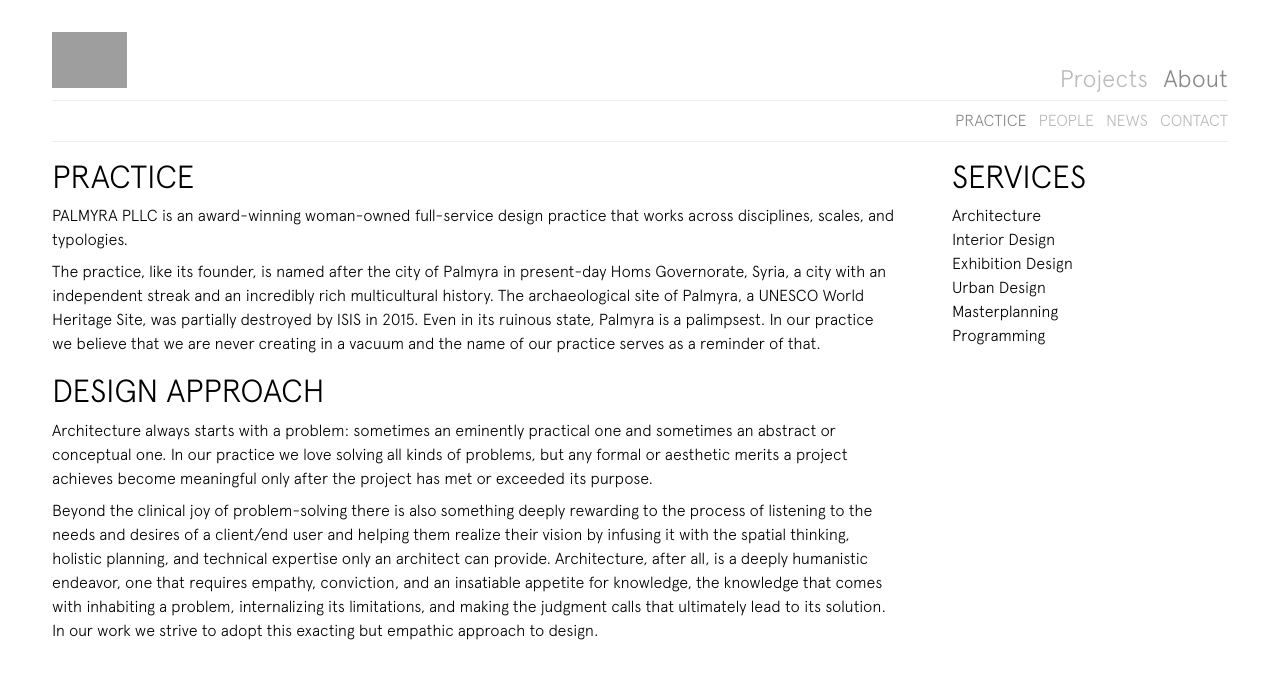
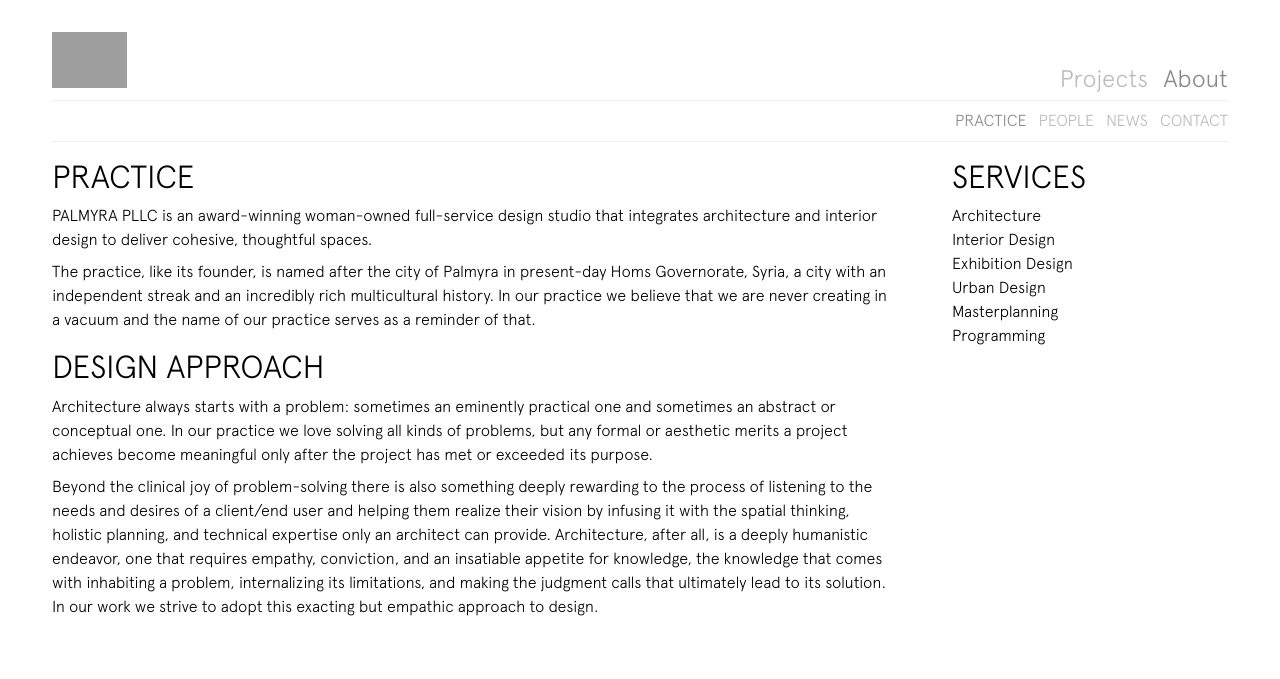
Before and after one commit to palmyra-arch/palmyra-arch.github.io, a Jekyll site: the page built from practice.html, in a window 1280 px wide. Shown: the top 679 px of the page. Built offline with Jekyll 4.4.1, drawn with Linux system fonts in a browser that asks for light colours; grey boxes are pictures that could not be loaded.

Commit message:
Update practice.html

```diff
--- a/practice.html
+++ b/practice.html
@@ -9,11 +9,11 @@
                     <div class="paragraph practice-heading" >PRACTICE
                     </div>
                     <div class="paragraph practice-left">
-                         PALMYRA PLLC is an award-winning woman-owned full-service design practice that works across disciplines, scales, and typologies.
+                         PALMYRA PLLC is an award-winning woman-owned full-service design studio that integrates architecture and interior design to deliver cohesive, thoughtful spaces.
                     </div>
 
                     <div class="paragraph practice-left">
-                         The practice, like its founder, is named after the city of Palmyra in present-day Homs Governorate, Syria, a city with an independent streak and an incredibly rich multicultural history. The archaeological site of Palmyra, a UNESCO World Heritage Site, was partially destroyed by ISIS in 2015. Even in its ruinous state, Palmyra is a palimpsest<!--, if there ever was any-->. In our practice we believe that we are never creating in a vacuum and the name of our practice serves as a reminder of that.
+                         The practice, like its founder, is named after the city of Palmyra in present-day Homs Governorate, Syria, a city with an independent streak and an incredibly rich multicultural history. In our practice we believe that we are never creating in a vacuum and the name of our practice serves as a reminder of that.
                     </div>
 <!--
                     <div class="paragraph practice-heading practice-left" >
```
